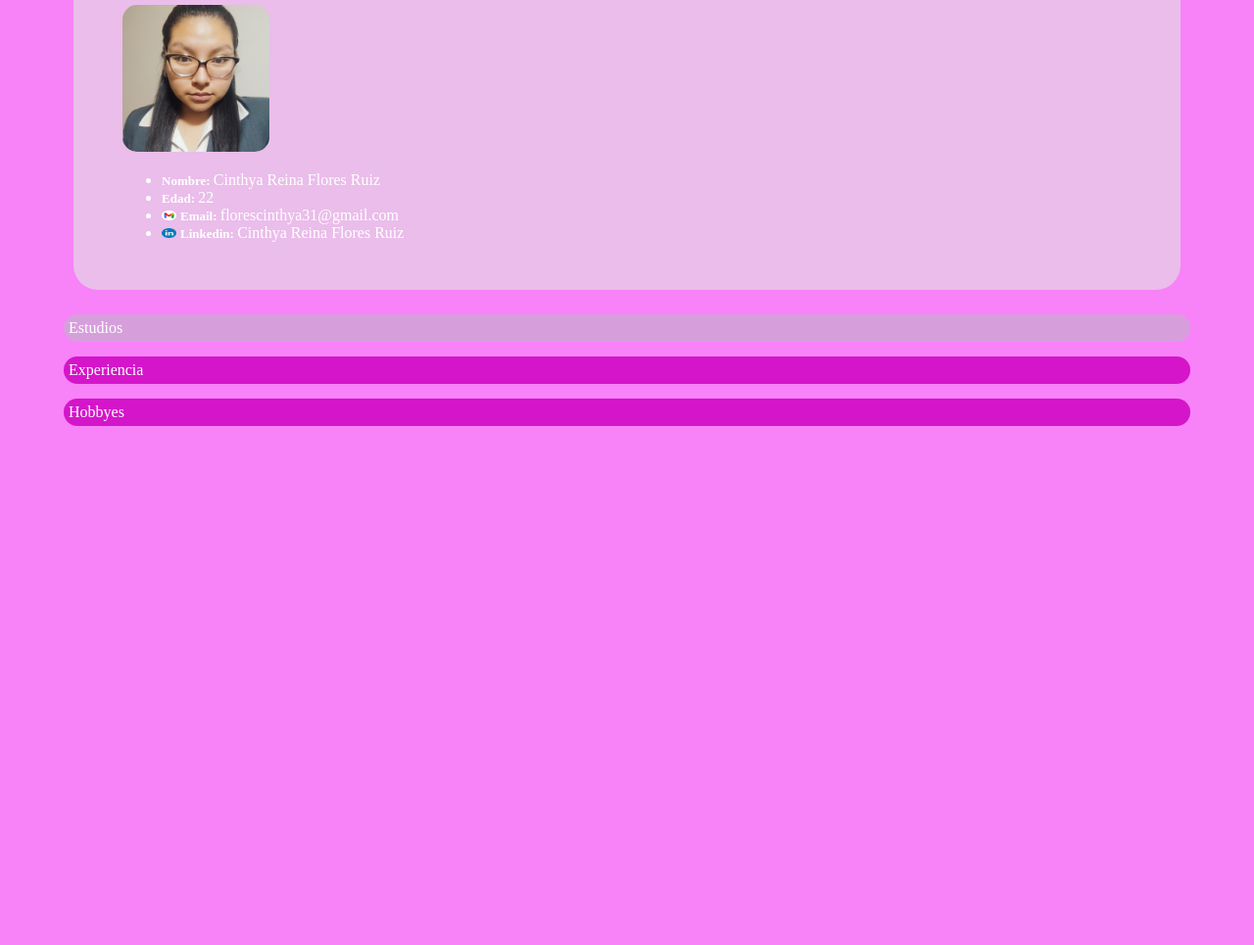
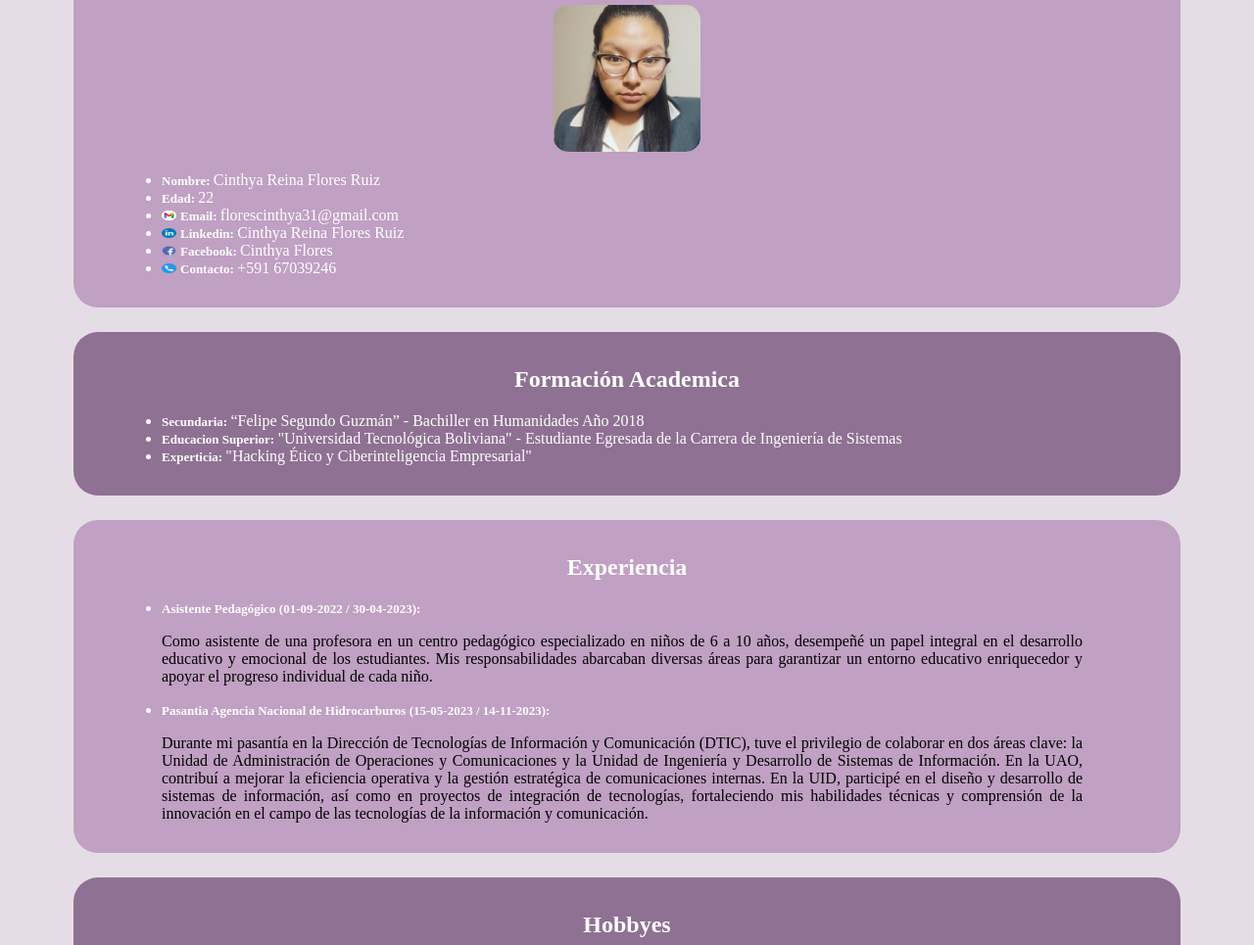
Before and after one commit to Flor17Cinthya/CV-Cinthya, a plain HTML site: page index.html in a window 1280 px wide. Shown: the part 102-1067 px from the top of the page at 98% size. Before the commit the page ends 800 px from the top, so only its background shows below. Drawn offline with Linux system fonts and the light colour scheme.

Commit message:
Ampliacion de CV

```diff
--- a/index.html
+++ b/index.html
@@ -8,9 +8,9 @@
   </head>
   <body>
     <section id="personalData">
-      <h1 >CV CINTHYA FLORES</h1>
+      <h1>CV CINTHYA FLORES</h1>
       <div>
-        <img id="fotomia" src="./assets/images/yo.jpg" alt="Foto de Perfil" />
+        <center ><img id="fotomia" src="./assets/images/yo.jpg" alt="Foto de Perfil" /></center>
         <ul>
           <li>
             <span style="font-weight: 800; font-size: small"> Nombre: </span>
@@ -35,21 +35,91 @@
               Cinthya Reina Flores Ruiz
             </a>
           </li>
+          <li>
+            <img class="icon" src="./assets/icons/fc.png" alt="fc.icon" />
+            <span style="font-weight: 800; font-size: small"> Facebook: </span>
+            <a
+              href="https://www.facebook.com/cinthya.flores.52206?mibextid=ZbWKwL"
+              target="_blank"
+            >
+              Cinthya Flores
+            </a>
+          </li>
+          <li>
+            <img class="icon" src="./assets/icons/num.png" alt="num.icon" />
+            <span style="font-weight: 800; font-size: small"> Contacto: </span>
+            +591 67039246
+          </li>
         </ul>
       </div>
-      <img src="" />
     </section>
     <section id="titulo">
-      <hi> Estudios </hi>
-      <img src="" />
+      <h1>Formación Academica</h1>
+      <div>
+        <ul>
+          <li>
+            <span style="font-weight: 800; font-size: small">
+              Secundaria:
+            </span>
+            “Felipe Segundo Guzmán” - Bachiller en Humanidades Año 2018
+          </li>
+          <li>
+            <span style="font-weight: 800; font-size: small">
+              Educacion Superior:
+            </span>
+            "Universidad Tecnológica Boliviana" - Estudiante Egresada de la
+            Carrera de Ingeniería de Sistemas
+          </li>
+          <li>
+            <span style="font-weight: 800; font-size: small">
+              Experticia:
+            </span>
+            "Hacking Ético y Ciberinteligencia Empresarial"
+          </li>
+        </ul>
+      </div>
     </section>
-    <section>
-      <hi> Experiencia</hi>
-      <img src="" />
+    <section id="experiencia">
+      <h1>Experiencia</h1>
+      <div>
+        <ul>
+          <li>
+            <span style="font-weight: 800; font-size: small">
+              Asistente Pedagógico (01-09-2022 / 30-04-2023):
+            </span>
+            <p id="asis">
+              Como asistente de una profesora en un centro pedagógico
+              especializado en niños de 6 a 10 años, desempeñé un papel integral
+              en el desarrollo educativo y emocional de los estudiantes. Mis
+              responsabilidades abarcaban diversas áreas para garantizar un
+              entorno educativo enriquecedor y apoyar el progreso individual de
+              cada niño.
+            </p>
+          </li>
+          <li>
+            <span style="font-weight: 800; font-size: small">
+              Pasantia Agencia Nacional de Hidrocarburos (15-05-2023 /
+              14-11-2023):
+            </span>
+            <p id="pas">
+              Durante mi pasantía en la Dirección de Tecnologías de Información
+              y Comunicación (DTIC), tuve el privilegio de colaborar en dos
+              áreas clave: la Unidad de Administración de Operaciones y
+              Comunicaciones y la Unidad de Ingeniería y Desarrollo de Sistemas
+              de Información. En la UAO, contribuí a mejorar la eficiencia
+              operativa y la gestión estratégica de comunicaciones internas. En
+              la UID, participé en el diseño y desarrollo de sistemas de
+              información, así como en proyectos de integración de tecnologías,
+              fortaleciendo mis habilidades técnicas y comprensión de la
+              innovación en el campo de las tecnologías de la información y
+              comunicación.
+            </p>
+          </li>
+        </ul>
+      </div>
     </section>
-    <section>
-      <hi> Hobbyes </hi>
-      <img src="" />
+    <section id="hobbyes">
+      <h1>Hobbyes</h1>
     </section>
   </body>
 </html>
--- a/styles/styles.css
+++ b/styles/styles.css
@@ -1,5 +1,5 @@
 body {
-    background-color: rgb(248, 130, 248);
+    background-color: #e5dde6;
     margin: 0;
     padding-right: 50px;
     padding-left: 50px;
@@ -23,9 +23,10 @@ p{
     height: 150px;
     width: 150px;
     border-radius: 15px;
+    text-align: center;
 }
 #personalData{
-    background-color: rgb(234, 189, 234);
+    background-color:#c0a0c3;
     border-radius: 25px;
     margin: 25px;
     padding-left: 50px;
@@ -33,15 +34,40 @@ p{
     padding-bottom: 15px;
     padding-top: 15px;
 }
-section{
-    background-color: rgb(212, 21, 202);
-    padding: 5px;
-    margin: 15px;
+#titulo{
+    background-color: #8f7193;
+    padding-left: 50px;
+    padding-right: 50px;
+    padding-bottom: 15px;
+    padding-top: 15px;
+    margin: 25px;
     border-radius: 25px;
 }
-#titulo{
-    background-color: rgb(214, 159, 220);
-    padding: 5px;
-    margin: 15px;
+#experiencia{
+    background-color: #c0a0c3;
+    padding-left: 50px;
+    padding-right: 50px;
+    padding-bottom: 15px;
+    padding-top: 15px;
+    margin: 25px;
     border-radius: 25px;
 }
+#asis{
+    color: black;
+    text-align: justify;
+    padding-right: 50px;
+}
+#pas{
+    color: black;
+    text-align: justify;
+    padding-right: 50px;
+}
+#hobbyes{
+    background-color: #8f7193;
+    padding-left: 50px;
+    padding-right: 50px;
+    padding-bottom: 15px;
+    padding-top: 15px;
+    margin: 25px;
+    border-radius: 25px;
+}
```
